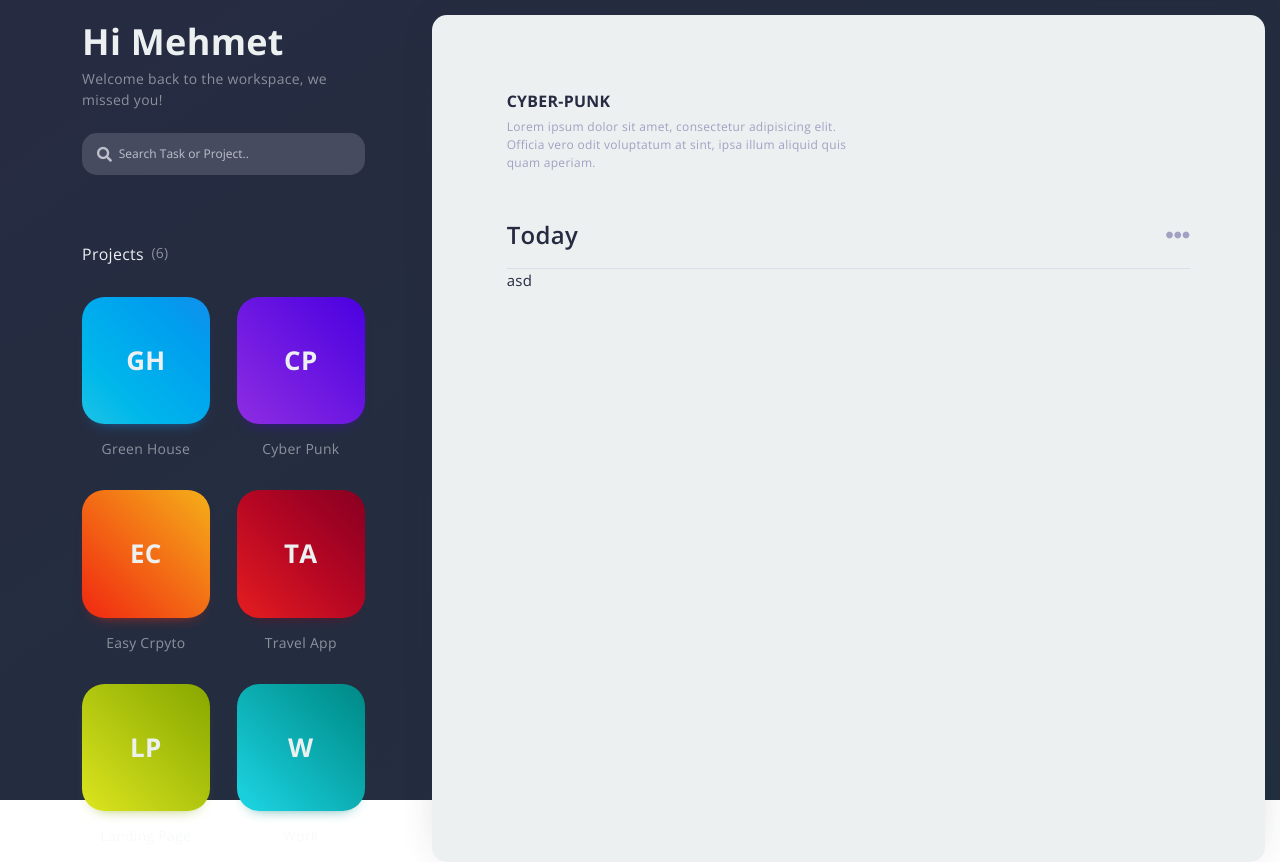
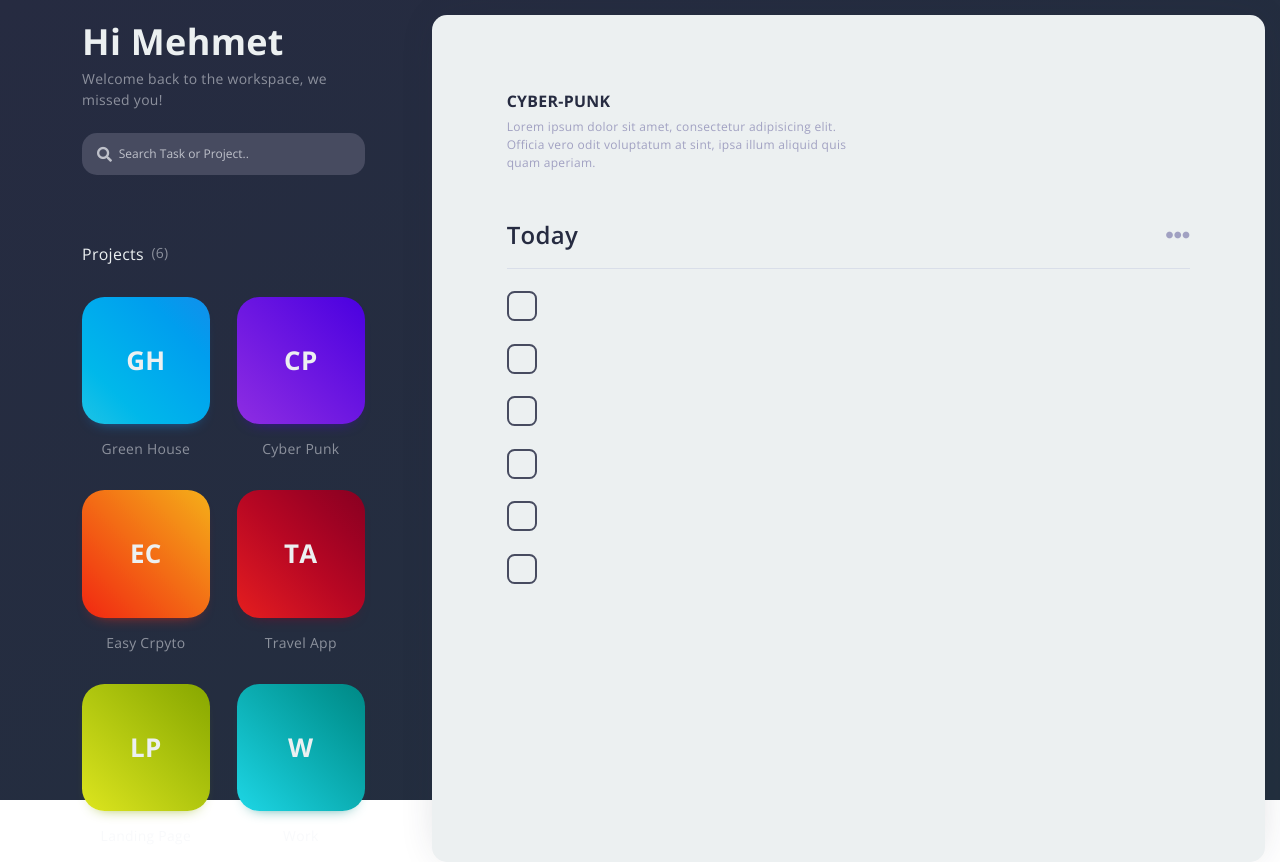
Before and after one commit to mehmetpekcan/todo-app, a Vue app: page /project/cyber-punk in a window 1280 px wide. Built offline with nearby package versions, Linux system fonts and the light colour scheme.

Commit message:
Todo area created

```diff
--- a/src/components/ProjectContent.vue
+++ b/src/components/ProjectContent.vue
@@ -10,7 +10,7 @@
         <i class="fas fa-ellipsis-h font-size-24 text-gray-5" />
       </div>
       <div class="todos--content-wrapper">
-        <div class="todo">
+        <div class="todo my-4" v-for="(item, key) in 6" :key="key">
           <todo />
         </div>
       </div>
--- a/src/components/Todo.vue
+++ b/src/components/Todo.vue
@@ -1,5 +1,45 @@
 <template>
 <div>
-  asd
+  <div class="todo--check">
+    <i class="fas fa-check" :class="{ 'd-none': !isCompleted }" />
+    <input type="checkbox" v-model="isCompleted">
+  </div>
 </div>
 </template>
+
+<script>
+export default {
+  data() {
+    return {
+      isCompleted: false
+    }
+  }
+}
+</script>
+
+<style scoped lang="scss">
+@import "@/assets/styles/mixins.scss";
+
+.todo--check {
+  border: 2px solid $dark-gray;
+  width: 2rem;
+  height: 2rem;
+  display: flex;
+  align-items: center;
+  justify-content: center;
+  border-radius: .5rem;
+  position: relative;
+
+  input {
+    position: absolute;
+    cursor: pointer;
+    opacity: 0;
+    height: 100%;
+    width: 100%;
+  }
+
+  .fa-check {
+    color: $dark-gray;
+  }
+}
+</style>
```
